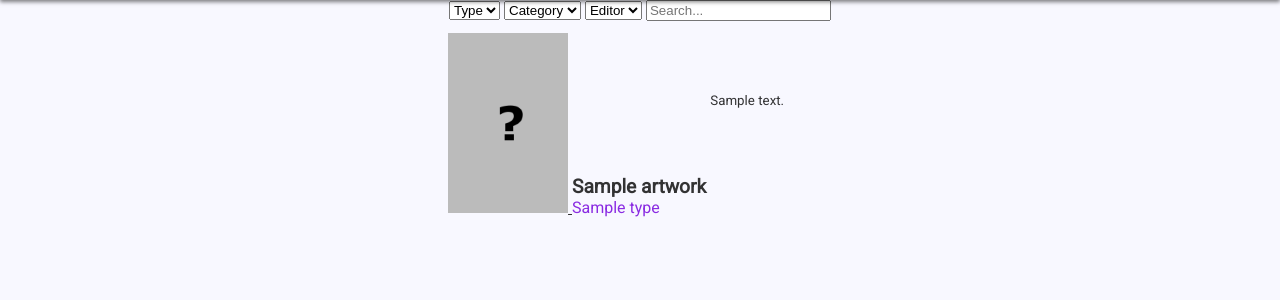
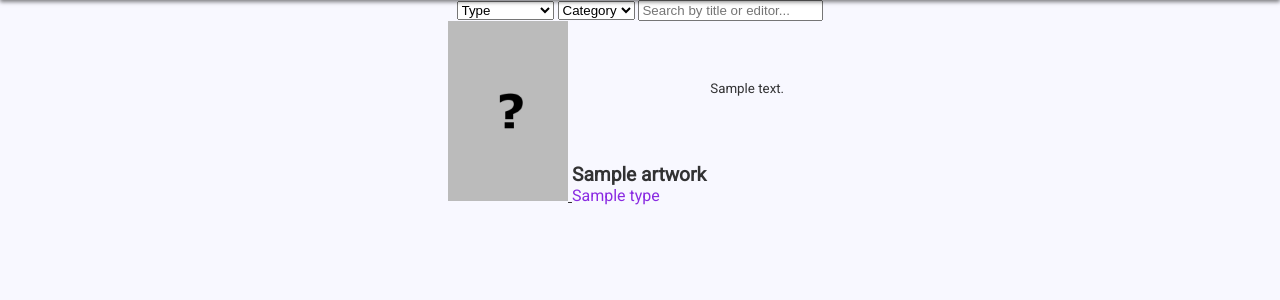
Before and after one commit to TPI-Samuel-Meyer/BloomComics, a PHP site: page /index.php?action=artwork in a window 1280 px wide. Shown: the part 72-372 px from the top of the page. Run offline with PHP 8.4, Linux system fonts and the light colour scheme; tables that the repository leaves empty hold one stand-in row (values such as "Sample post").

Commit message:
recherche filtrée

```diff
--- a/Réalisation/BloomComics/controller/main.php
+++ b/Réalisation/BloomComics/controller/main.php
@@ -185,6 +185,9 @@
     require_once "view/template.php";
 }
 
+/**
+ * This function is design to construct the friends page.
+ */
 function friends() {
     ob_start();
     global $errors;
--- a/Réalisation/BloomComics/view/artwork.php
+++ b/Réalisation/BloomComics/view/artwork.php
@@ -5,6 +5,7 @@
  */
 
 require_once "view/view_helper.php";
+require_once "model/dbManager.php";
 if(isset($_SESSION['type'])){
     if($_SESSION['type'] == 1) : ?>
         <span>
@@ -14,28 +15,29 @@
     <?php endif;
 } ?>
 <form>
-    <select>
+    <select id='type_selector' onchange="type_filter();">
         <option value='' selected>Type</option>
+        <?php if (!empty(select('name', 'types'))) {
+            foreach (select('name', 'types') as $type) : ?>
+                <option value='<?=$type[0];?>'><?=$type[0];?></option>
+            <?php endforeach;
+        } ?>
     </select>
     <select>
         <option value='' selected>Category</option>
     </select>
-    <select>
-        <option value='' selected>Editor</option>
-    </select>
     <span>
-        <input type='text' placeholder='Search...'/>
+        <input oninput='search(this.value);' type='text' placeholder='Search by title or editor...'/>
     </span>
 </form>
 
 <?php
     // Select required data to display users
-    require_once "model/dbManager.php";
-    $data = select(['ui', 'title', 'description', 'type'], 'artworks');
+    $data = select(['ui', 'title', 'description', 'editor', 'type'], 'artworks');
     // Display artworks
     foreach($data as $key => $artwork) : ?>
 
-    <a class='card' href='index.php?action=description&ui=<?=$artwork['ui'];?>'>
+    <a class='card' href='index.php?action=description&ui=<?=$artwork['ui'];?>' editor='<?=$artwork['editor'];?>'>
         <img src='<?=check_img($artwork['ui']);?>' />
         <span class='content'>
             <span class='title'><?=$artwork['title'];?></span>
--- a/Réalisation/BloomComics/view/content/style/style.css
+++ b/Réalisation/BloomComics/view/content/style/style.css
@@ -95,6 +95,7 @@
 .card .content {
     display: inline-block;
     text-align: left;
+    padding: 0;
     width: 65%;
 }
 
--- a/Réalisation/BloomComics/view/profile.php
+++ b/Réalisation/BloomComics/view/profile.php
@@ -75,7 +75,7 @@
         } ?>
         <?php if (isset($_SESSION['type'])){
             if ($_SESSION['type'] == 1) : ?>
-                <button onclick="location.href='index.php?action=remove_user&id=<?=$_GET['id'];?>';">Remove</button>
+                <button class='btn secondary' onclick="location.href='index.php?action=remove_user&id=<?=$_GET['id'];?>';">Remove</button>
             <?php endif;
         } ?>
     </div>
--- a/Réalisation/BloomComics/view/script/pop-up.js
+++ b/Réalisation/BloomComics/view/script/pop-up.js
@@ -72,7 +72,6 @@
  */
 function ppup_confirm(id, action, title, text, zIndex){
     // Set pop-up buttons objects params values
-    console.log(action);
     var btn = document.createElement('div');
     btn.style.width = '100%';
 
--- a/Réalisation/BloomComics/view/template.php
+++ b/Réalisation/BloomComics/view/template.php
@@ -38,7 +38,7 @@
     <div class="content">
         <?=$content;?>
     </div>
-    <script src='view/script/pop-up.js'>
-    <script src='view/script/ripples.js'></script>
+    <script src='view/script/pop-up.js'></script>
+    <script src='view/script/searchbar.js'></script>
 </body>
 </html>
```
Also changed, not shown: Réalisation/BloomComics/view/script/searchbar.js (added, +45 -0 lines), 5 other files.
